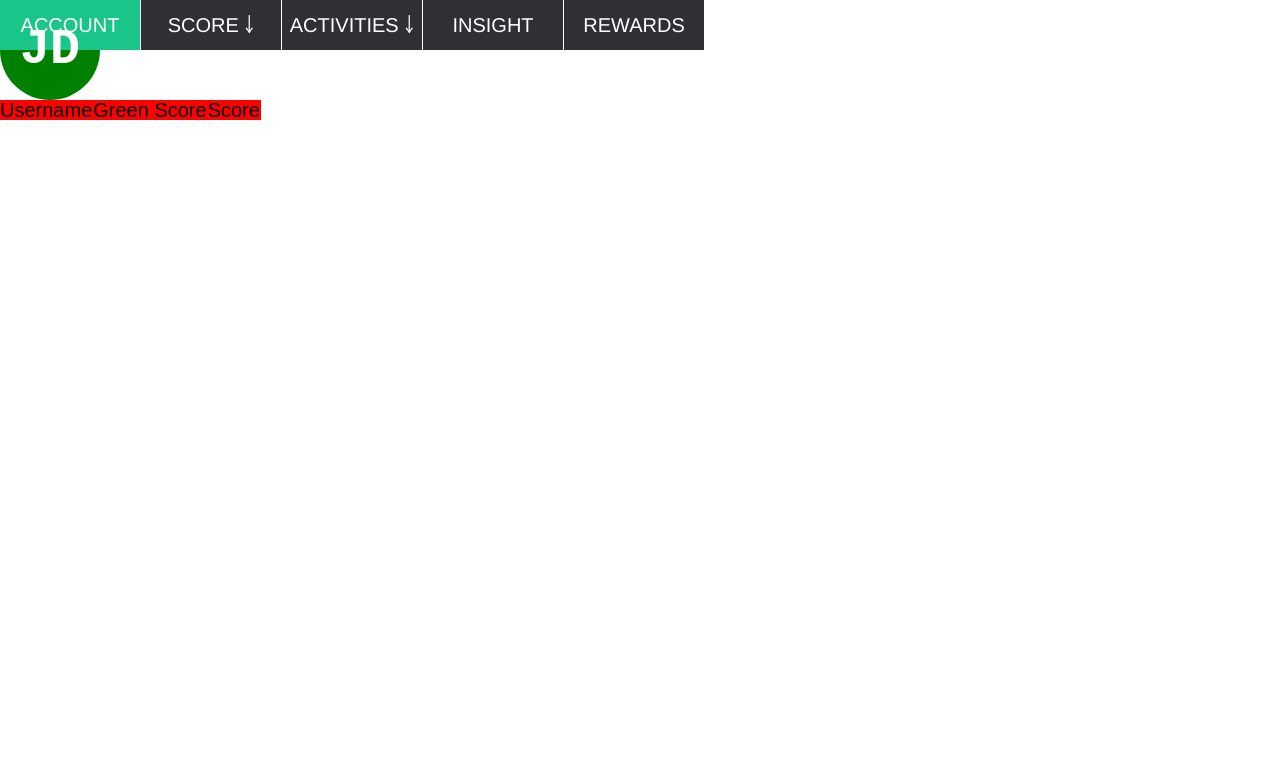
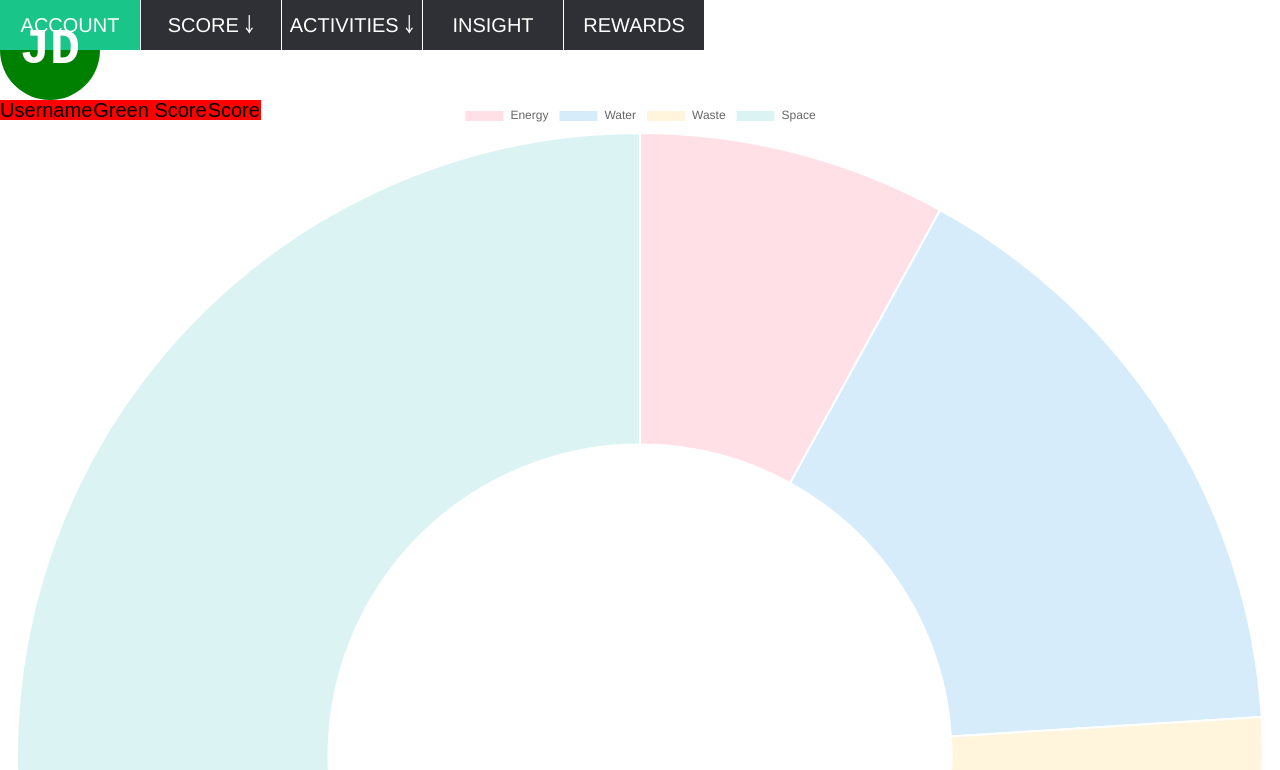
Before and after one commit to lfr4704/green_score, a website: page index.html in a window 1280 px wide. Shown: the top 770 px of the page. Drawn offline with nearby package versions, Linux system fonts and the light colour scheme.

Commit message:
revised files

```diff
--- a/index.html
+++ b/index.html
@@ -12,6 +12,7 @@
   src="https://code.jquery.com/jquery-3.3.1.min.js"
   integrity="sha256-FgpCb/KJQlLNfOu91ta32o/NMZxltwRo8QtmkMRdAu8="
   crossorigin="anonymous"></script>
+  <script src="https://cdnjs.cloudflare.com/ajax/libs/Chart.js/2.4.0/Chart.min.js"></script>
 
   <script src='/socket.io/socket.io.js'></script>
   <link rel="stylesheet" href="css/reset.css?v=1.0">
@@ -52,6 +53,7 @@
     <div class='avatar-circle'>
       <span class="initials">JD</span>
     </div>
+
     <div>
       <ul class="profile">
         <li>Username</li>
@@ -59,6 +61,12 @@
         <li>Score</li>
       </ul>
     </div>
+
+    <div>
+      <canvas id="mycanvas" width="256" height="256"></canvas>
+    </div>
+
+
 
   </article>
 
--- a/js/scripts.js
+++ b/js/scripts.js
@@ -4,4 +4,23 @@ $(document).ready( () => {
 
     console.log("Ready!");
 
+    var ctx = $('#mycanvas').get(0).getContext("2d");
+    var myChart = new Chart(ctx, {
+        type: 'doughnut',
+        data: {
+            labels: ["Energy", "Water", "Waste", "Space"],
+            datasets: [{
+                label: 'Points',
+                backgroundColor: [
+                    'rgba(255, 99, 132, 0.2)',
+                    'rgba(54, 162, 235, 0.2)',
+                    'rgba(255, 206, 86, 0.2)',
+                    'rgba(75, 192, 192, 0.2)'
+                ],
+                data: [10, 20, 55, 40]
+            }]
+        },
+
+    });
+
 });
--- a/package.json
+++ b/package.json
@@ -7,6 +7,7 @@
     "async": "~0.2.8",
     "aws-sdk": "^2.254.1",
     "body-parser": "^1.18.2",
+    "chart.js": "^2.7.2",
     "express": "^3.2.6",
     "mongoose": "^5.0.14",
     "socket.io": "^1.0.0",
```
